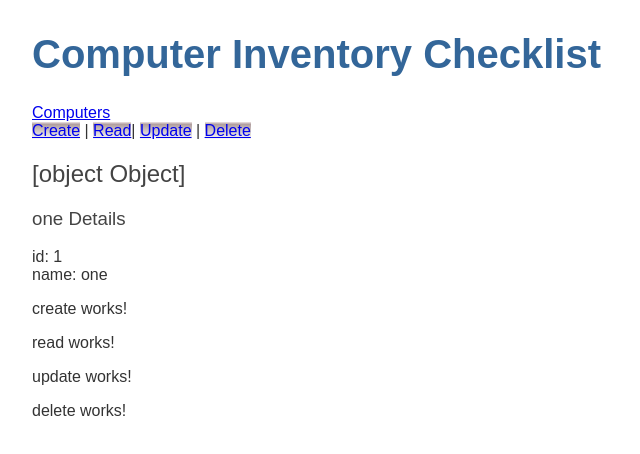
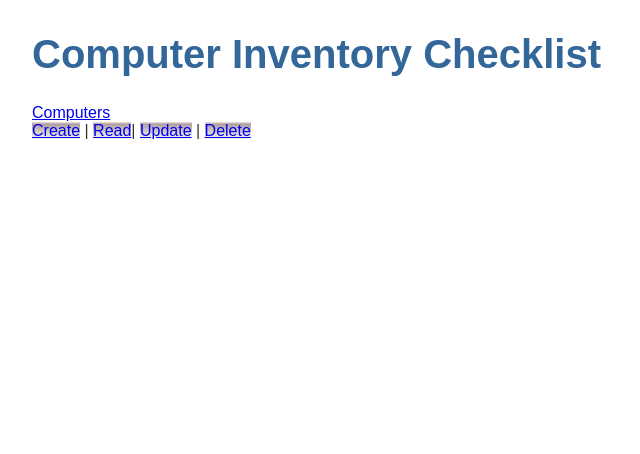
Before and after one commit to sukhmani/MEAN, an Angular app in the folder MEAN_STACK_PROJECT/frontend-angular-computers/: page / in a window 1280 px wide. Shown: the top 454 px of the page, without its empty margins (0-640 px from the left). Built offline with nearby package versions, Linux system fonts and the light colour scheme.

Commit message:
crud routes work

```diff
--- a/MEAN_STACK_PROJECT/frontend-angular-computers/src/app/app.component.html
+++ b/MEAN_STACK_PROJECT/frontend-angular-computers/src/app/app.component.html
@@ -15,8 +15,3 @@
     <a class="button1" routerLink="/update">Update</a> |
     <a class="button1" routerLink="/delete">Delete</a>
   </nav>
-  <app-computers></app-computers>
-  <app-create></app-create>
-  <app-read></app-read>
-  <app-update></app-update>
-  <app-delete></app-delete>
```
Also changed, not shown: MEAN_STACK_PROJECT/frontend-angular-computers/src/app/app-routing.module.ts (+9 -1 lines).
